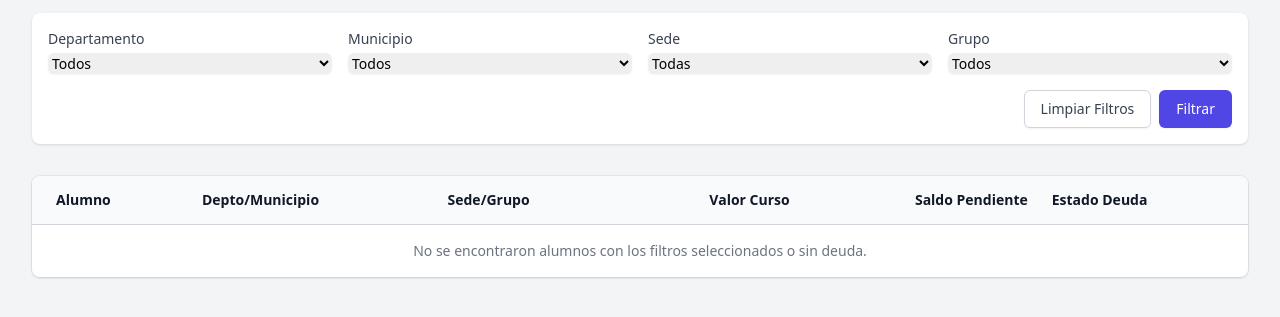
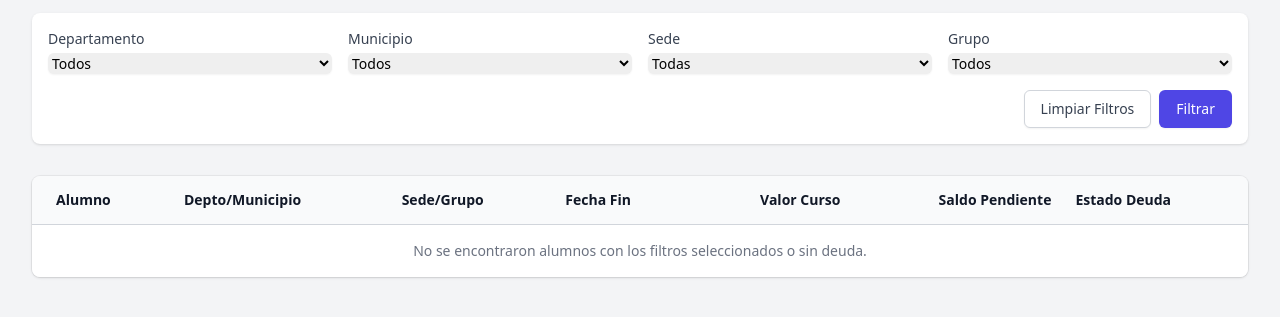
Before and after one commit to robertbarac/preicfes, a Django app: page /cartera/saldos/ in a window 1280 px wide. Shown: the part 151-468 px from the top of the page. Run offline with Django 5.2, Linux system fonts and the light colour scheme; the visitor is signed in with stand-in values (Sample User, id 1); data that the repository does not hold is empty; some libraries are stand-ins or nearby versions.

Commit message:
columna fecha fin en saldos

```diff
--- a/cartera/templates/cartera/saldos_list.html
+++ b/cartera/templates/cartera/saldos_list.html
@@ -78,6 +78,7 @@
               <th scope="col" class="py-3.5 pl-4 pr-3 text-left text-sm font-semibold text-gray-900 sm:pl-6">Alumno</th>
               <th scope="col" class="px-3 py-3.5 text-left text-sm font-semibold text-gray-900">Depto/Municipio</th>
               <th scope="col" class="px-3 py-3.5 text-left text-sm font-semibold text-gray-900">Sede/Grupo</th>
+              <th scope="col" class="px-3 py-3.5 text-left text-sm font-semibold text-gray-900">Fecha Fin</th>
               <th scope="col" class="px-3 py-3.5 text-right text-sm font-semibold text-gray-900">Valor Curso</th>
               <th scope="col" class="px-3 py-3.5 text-right text-sm font-semibold text-gray-900">Saldo Pendiente</th>
               <th scope="col" class="px-3 py-3.5 text-left text-sm font-semibold text-gray-900">Estado Deuda</th>
@@ -98,6 +99,9 @@
                 {{ alumno.grupo_actual.salon.sede.nombre }} <br>
                 <span class="text-xs font-medium text-gray-600">{{ alumno.grupo_actual.codigo }}</span>
               </td>
+              <td class="whitespace-nowrap px-3 py-4 text-sm text-gray-500">
+                {{ alumno.fecha_culminacion|date:"d/m/Y"|default:"-" }}
+              </td>
               <td class="whitespace-nowrap px-3 py-4 text-sm text-right text-gray-900 font-medium">
                 ${{ alumno.deuda.valor_total|floatformat:0 }}
               </td>
@@ -114,7 +118,7 @@
             </tr>
             {% empty %}
             <tr>
-              <td colspan="6" class="whitespace-nowrap px-3 py-4 text-sm text-center text-gray-500">
+              <td colspan="7" class="whitespace-nowrap px-3 py-4 text-sm text-center text-gray-500">
                 No se encontraron alumnos con los filtros seleccionados o sin deuda.
               </td>
             </tr>
```
